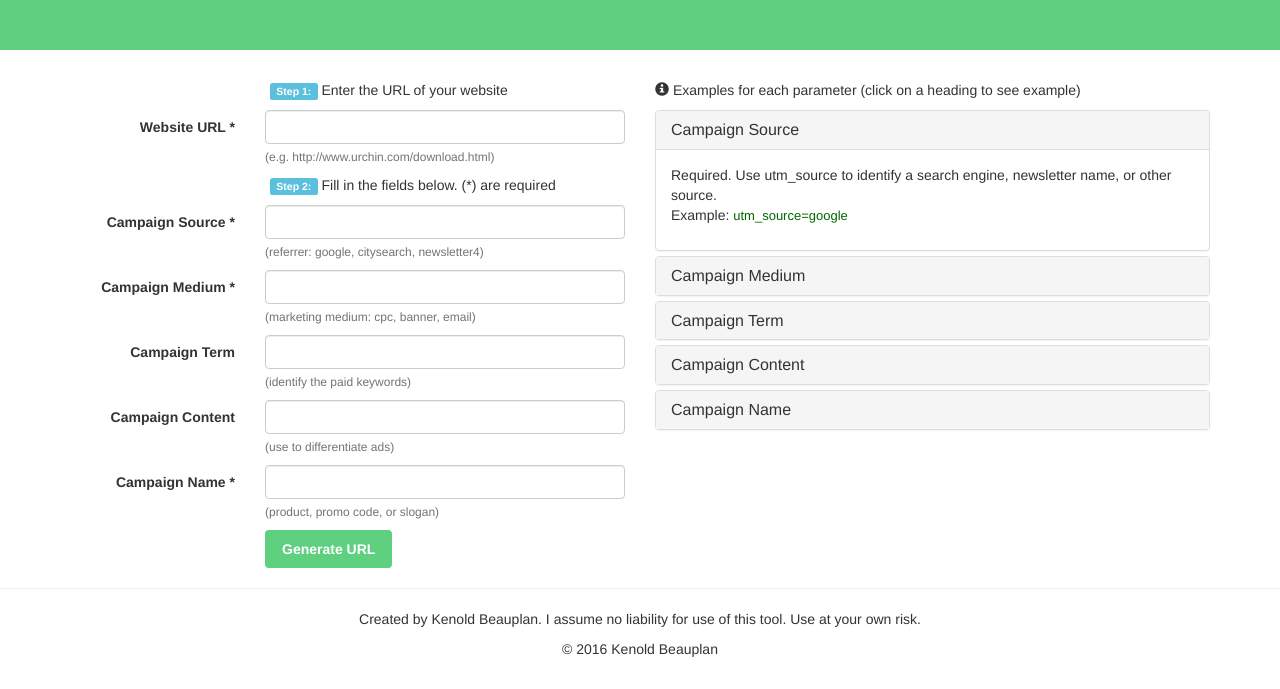
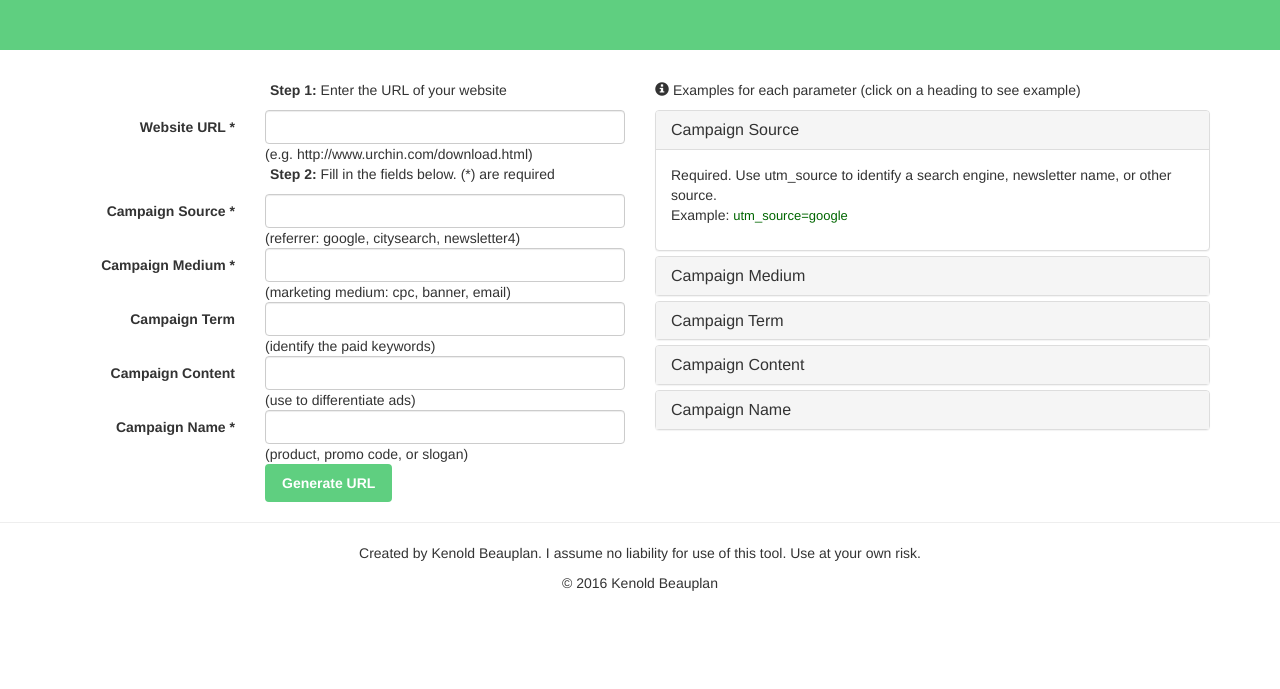
Before and after one commit to kenold/galink-builder, a website: page index.html in a window 1280 px wide. Shown: the part 141-830 px from the top of the page. After the commit the page ends 800 px from the top, so only its background shows below. Drawn offline with nearby package versions, Linux system fonts and the light colour scheme.

Commit message:
change some HTML tags

```diff
--- a/index.html
+++ b/index.html
@@ -33,26 +33,26 @@
 		        	<form method="POST" name="frm-generate" id="frm-generate" class="form-horizontal">
 
 		        		<p class="col-sm-offset-4 col-sm-8">
-		        			<span class="label label-info">Step 1:</span> Enter the URL of your website
+		        			<strong>Step 1:</strong> Enter the URL of your website
 	        			</p>
 
 		        		<div class="form-group">
 			        		<label for="url" class="star col-sm-4 control-label">Website URL</label>
 			        		<div class="col-sm-8">
 				        		<input type="url" name="website" class="form-control" id="website">
-				        		<span id="helpBlock" class="help-block">(e.g. http://www.urchin.com/download.html)</span>
+				        		<span class="sub-text">(e.g. http://www.urchin.com/download.html)</span>
 			        		</div>
 		        		</div>
 
 		        		<p class="col-sm-offset-4 col-sm-8">
-		        			<span class="label label-info">Step 2:</span> Fill in the fields below. (*) are required
+		        			<strong>Step 2:</strong> Fill in the fields below. (*) are required
 						</p>
 
 		        		<div class="form-group">
 			        		<label for="source" class="star col-sm-4 control-label">Campaign Source</label>
 			        		<div class="col-sm-8">
 				        		<input type="text" name="source" class="form-control" id="source">
-				        		<span id="helpBlock" class="help-block">(referrer: google, citysearch, newsletter4)</span>
+				        		<span class="sub-text">(referrer: google, citysearch, newsletter4)</span>
 			        		</div>
 		        		</div>
 
@@ -60,7 +60,7 @@
 			        		<label for="medium" class="star col-sm-4 control-label">Campaign Medium</label>
 			        		 <div class="col-sm-8">
 			        			<input type="text" name="medium" class="form-control" id="medium">
-			        			<span id="helpBlock" class="help-block">(marketing medium: cpc, banner, email)</span>
+			        			<span class="sub-text">(marketing medium: cpc, banner, email)</span>
 		        			</div>
 		        		</div>
 
@@ -68,7 +68,7 @@
 			        		<label for="term" class="col-sm-4 control-label">Campaign Term</label>
 			        		<div class="col-sm-8">
 				        		<input type="text" name="term" class="form-control" id="term">
-				        		<span id="helpBlock" class="help-block">(identify the paid keywords)</span>
+				        		<span class="sub-text">(identify the paid keywords)</span>
 			        		</div>
 		        		</div>
 
@@ -76,7 +76,7 @@
 			        		<label for="content" class="col-sm-4 control-label">Campaign Content</label>
 			        		<div class="col-sm-8">
 				        		<input type="text" name="content" class="form-control" id="content">
-				        		<span id="helpBlock" class="help-block">(use to differentiate ads)</span>
+				        		<span class="sub-text">(use to differentiate ads)</span>
 			        		</div>
 		        		</div>
 
@@ -84,7 +84,7 @@
 			        		<label for="name" class="star col-sm-4 control-label">Campaign Name</label>
 			        		<div class="col-sm-8">
 				        		<input type="text" name="cname" class="form-control" id="cname">
-				        		<span id="helpBlock" class="help-block">(product, promo code, or slogan)</span>
+				        		<span class="sub-text">(product, promo code, or slogan)</span>
 			        		</div>
 		        		</div>
 
@@ -96,7 +96,7 @@
 		        	</form>
 	        	</div> <!-- end col-md-6 -->
 
-				<!-- sidebar -->
+				<!-- sidebar accordion-->
 	        	<div class="col-md-6">
 					<p><span class="glyphicon glyphicon-info-sign"></span> Examples for each parameter (click on a heading to see example)</p>
 
```
